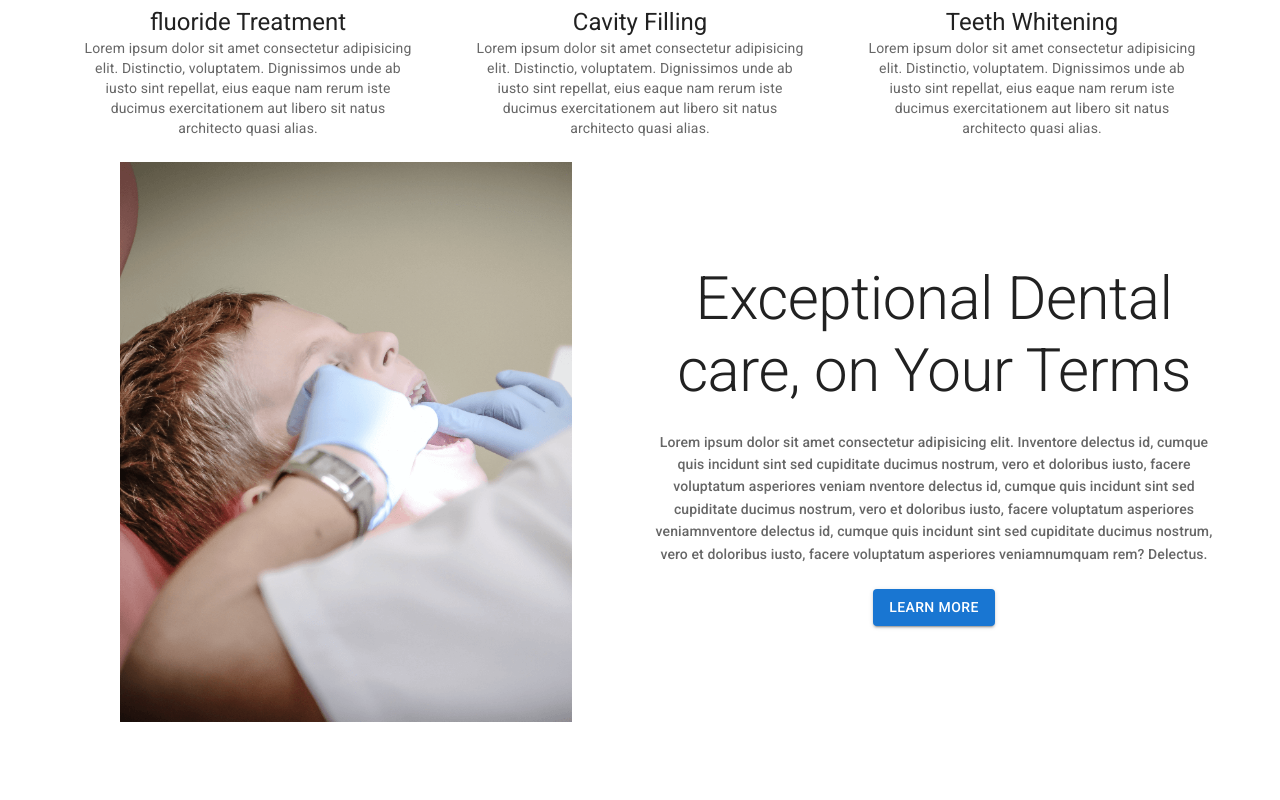
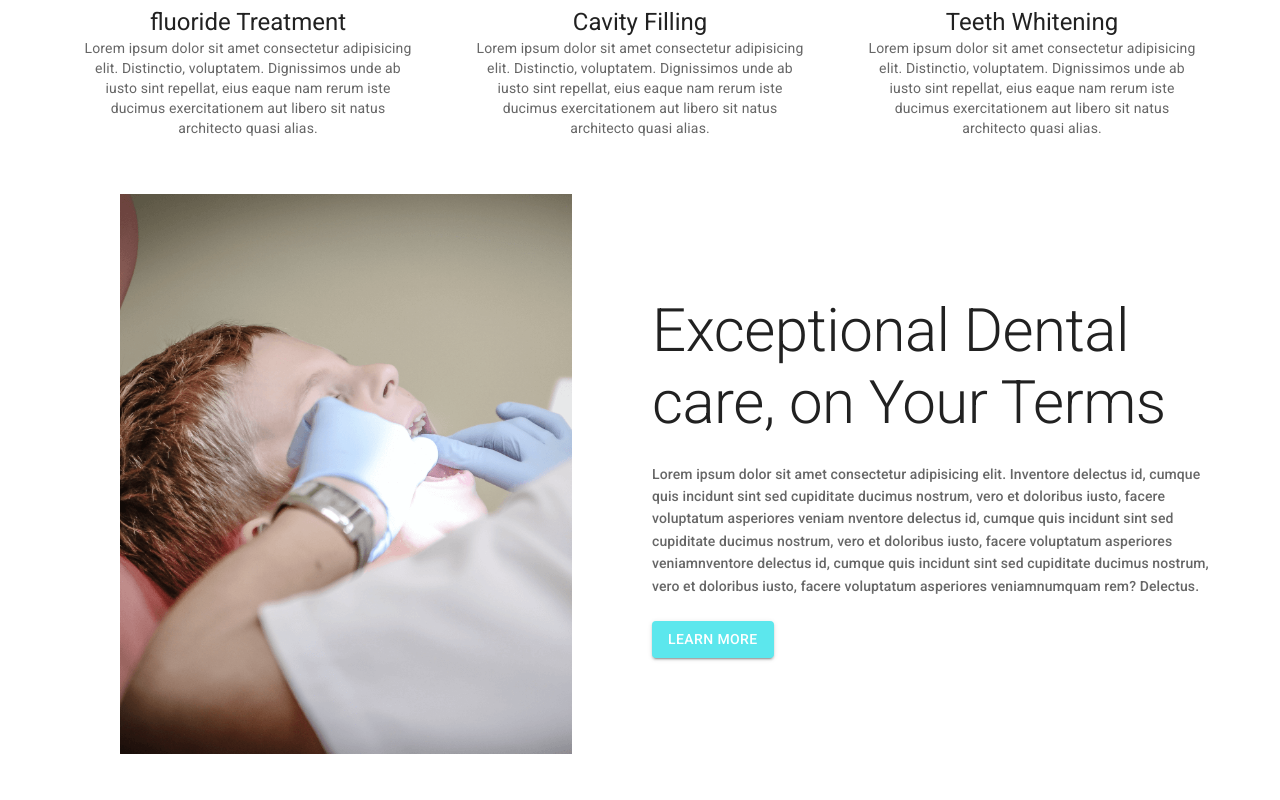
Before and after one commit to TanvirHNur/D, a React (Create React App) app: page / in a window 1280 px wide. Shown: the part 660-1460 px from the top of the page. Built offline with nearby package versions, Linux system fonts and the light colour scheme.

Commit message:
adding feature

```diff
--- a/src/Pages/Home/Feature/Feature.js
+++ b/src/Pages/Home/Feature/Feature.js
@@ -7,15 +7,15 @@ import { Button, Container, Typography } from '@mui/material';
 
 const Feature = () => {
     return (
-        <Container>
+        <Container sx={{mt: 4}}>
             <Grid container spacing={3} sx={{ alignItems: 'center' }}>
         <Grid item xs={12} md={6} >
             <img src={treatment} style={{width: '80%', height: '70vh'}} alt="" />
         </Grid>
-        <Grid item xs={12} md={6}>
+        <Grid item xs={12} md={6} sx={{ textAlign: 'left' }}>
         <Typography variant="h2" sx={{color: 'text.primary' , mb: 3}}> Exceptional Dental care, on Your Terms</Typography>
         <Typography variant="h6" sx={{color: 'text.secondary' , mb: 3, fontSize: '14px'}}> Lorem ipsum dolor sit amet consectetur adipisicing elit. Inventore delectus id, cumque quis incidunt sint sed cupiditate ducimus nostrum, vero et doloribus iusto, facere voluptatum asperiores veniam nventore delectus id, cumque quis incidunt sint sed cupiditate ducimus nostrum, vero et doloribus iusto, facere voluptatum asperiores veniamnventore delectus id, cumque quis incidunt sint sed cupiditate ducimus nostrum, vero et doloribus iusto, facere voluptatum asperiores veniamnumquam rem? Delectus. </Typography>
-        <Button variant="contained">Learn More</Button>
+        <Button variant="contained" style={{backgroundColor: '#5CE7ED'}}>Learn More</Button>
         </Grid>
 
       </Grid>
```
